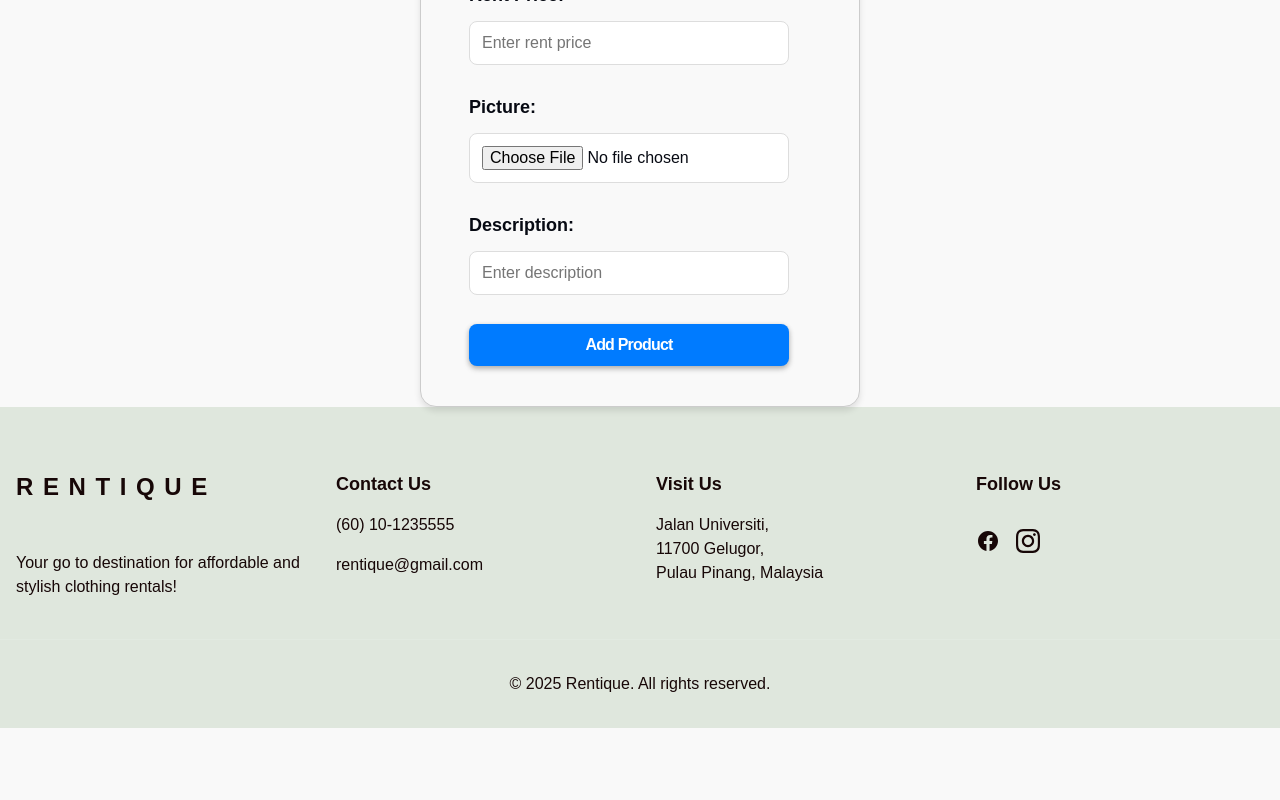
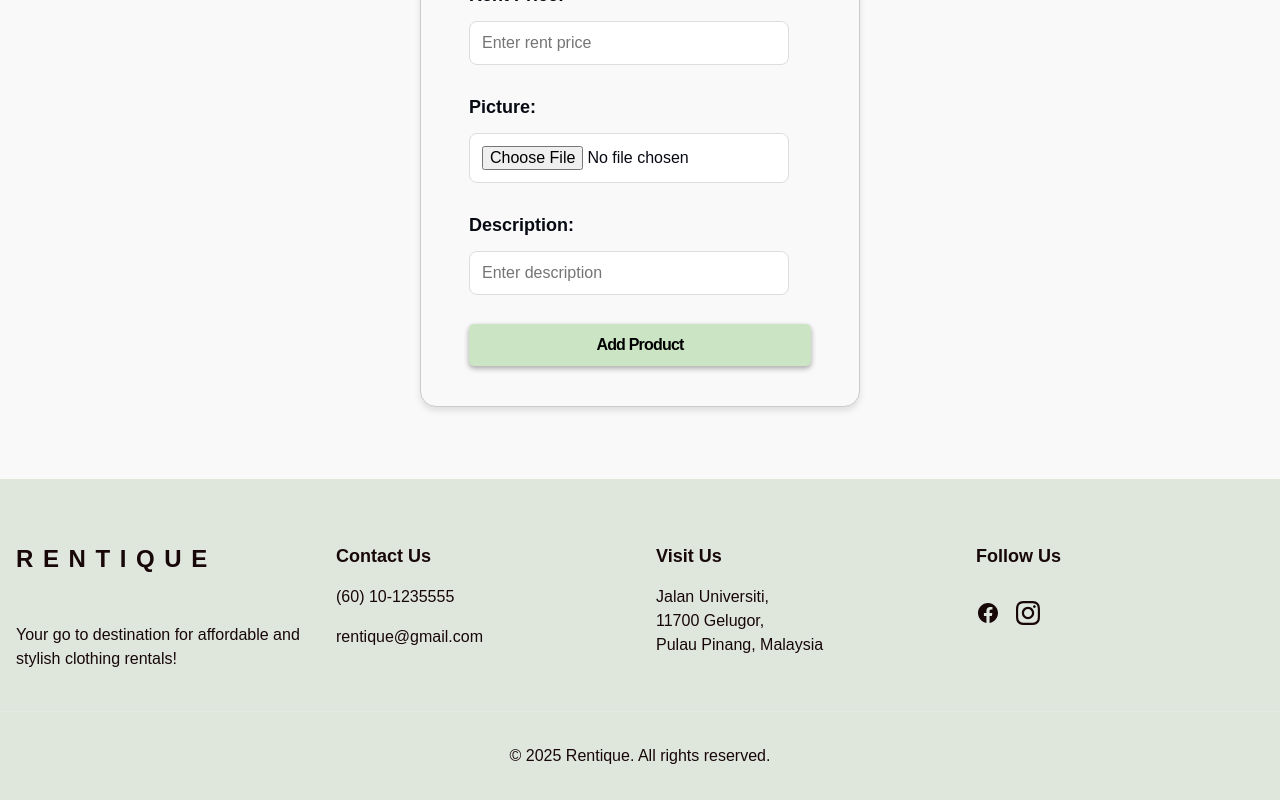
Before and after one commit to Helenooi/Helenooi-CAT201ProjectReactJS, a React (Vite) app: page /addproduct in a window 1280 px wide. Shown: the part 658-1458 px from the top of the page. Before the commit the page ends 1386 px from the top, so only its background shows below. Built offline with nearby package versions, Linux system fonts and the light colour scheme; sample sign-in values are in the browser's storage.

Commit message:
Chok Design NavBar

```diff
--- a/src/index.css
+++ b/src/index.css
@@ -17,7 +17,7 @@
   --dl-color-gray-black80: #000000cc;
   --dl-color-pallet-green: #dfe7ddff;
   --dl-size-size-maxwidth: 1328px;
-  --dl-color-pallet-yellow: #efc14cff;
+  --hover-color: rgb(115, 165, 76);
   --dl-radius-radius-round: 50%;
   --dl-space-space-halfunit: 8px;
   --dl-space-space-sixunits: 96px;
@@ -133,7 +133,7 @@
 }
 
 .navbar-link:hover {
-  color: var(--dl-color-pallet-yellow);
+  color: var(--hover-color);
 }
 
 .navbar-logo-title {
@@ -153,7 +153,7 @@
 }
 
 .navbar-logo-title:hover {
-  color: rgba(239, 193, 76, 1);
+  color:var(--hover-color);
 }
 
 .Heading-3 {
--- a/src/views/addproduct.jsx
+++ b/src/views/addproduct.jsx
@@ -148,10 +148,14 @@ const AddProductPage = () => {
               required
             ></input>
 
-            <button className="btn2 hero__login" type="submit">Add Product</button>
+            <button className="btn2" type="submit">Add Product</button>
           </form>
         </section>
       </main>
+
+    <br/>
+    <br/>
+    <br/>
       <Footer />
     </div>
   );
```
